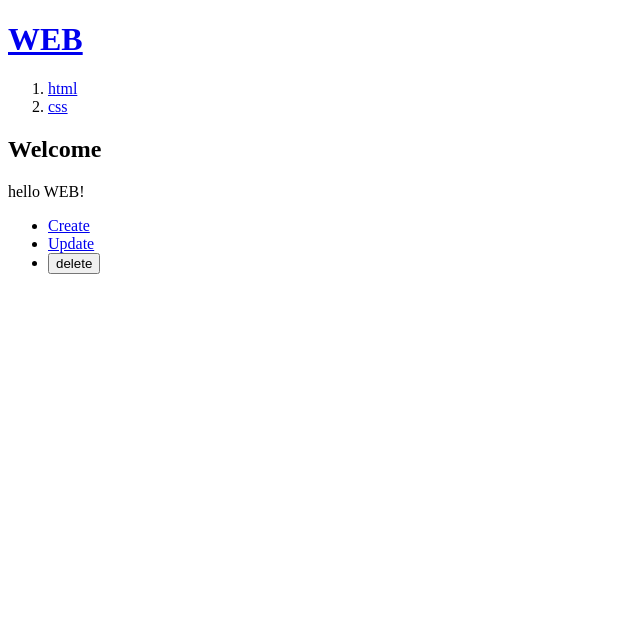
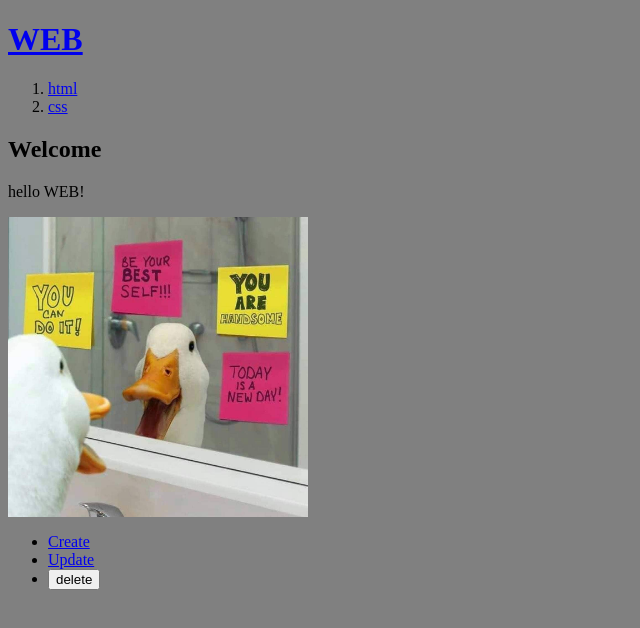
Before and after one commit to E-Yrano/NestJs, a Next.js app: page / in a window 1280 px wide. Shown: the top 628 px of the page, without its empty margins (0-640 px from the left). Built offline with nearby package versions, Linux system fonts and the light colour scheme; data requests are answered from the project's data file.

Commit message:
finished server component

```diff
--- /dev/null
+++ b/db.json
@@ -0,0 +1,24 @@
+{
+  "topics": [
+    {"id":1, "title":"html", "body":"html is..."},
+    {"id":2, "title":"css", "body":"css is..."}
+  ],
+
+  "posts": [
+    {
+      "id": 1,
+      "title": "json-server",
+      "author": "typicode"
+    }
+  ],
+  "comments": [
+    {
+      "id": 1,
+      "body": "some comment",
+      "postId": 1
+    }
+  ],
+  "profile": {
+    "name": "typicode"
+  }
+}
--- a/src/app/globals.css
+++ b/src/app/globals.css
@@ -0,0 +1,10 @@
+html {
+    background-color: gray;
+}
+
+.image {
+    display: block;
+    height: 300px;
+    width: 300px;
+
+}
--- a/src/app/layout.js
+++ b/src/app/layout.js
@@ -1,3 +1,4 @@
+import Link from 'next/link'
 import './globals.css'
 
 export const metadata = {
@@ -5,14 +6,17 @@
   description: 'Generated by SoonHwan Kwon',
 }
 
-export default function RootLayout({ children }) {
+export default async function RootLayout({ children }) {
+  const resp = await fetch('http://localhost:9999/topics');
+  const topics = await resp.json();
   return (
     <html>
       <body>
-        <h1><a href='/'>WEB</a></h1>
+        <h1><Link href='/'>WEB</Link></h1>
         <ol>
-          <li><a href='/read/1'>html</a></li>
-          <li><a href='/read/2'>css</a></li>
+          {topics.map((topic)=>{
+            return <li key={topic.id}><Link href={`/read/${topic.id}`}>{topic.title}</Link></li>
+          })}
         </ol>
           {children}
         <ul>
--- a/src/app/page.js
+++ b/src/app/page.js
@@ -2,7 +2,8 @@
   return (
     <>
     <h2>Welcome</h2>
-    hello WEB!
+    <p>hello WEB!</p>
+      <img src="/canDoIt.png" className="image"></img>
     </>
   )
 }
```
Also changed, not shown: public/canDoIt.png (added).
